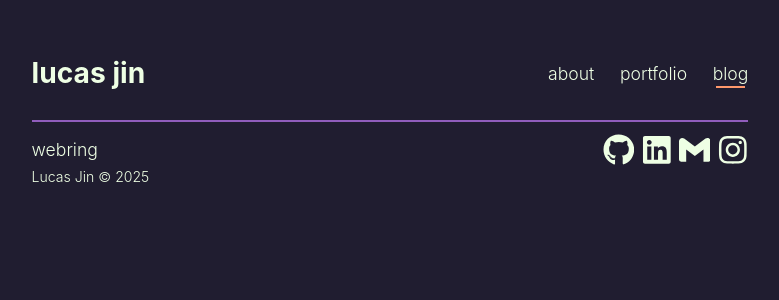
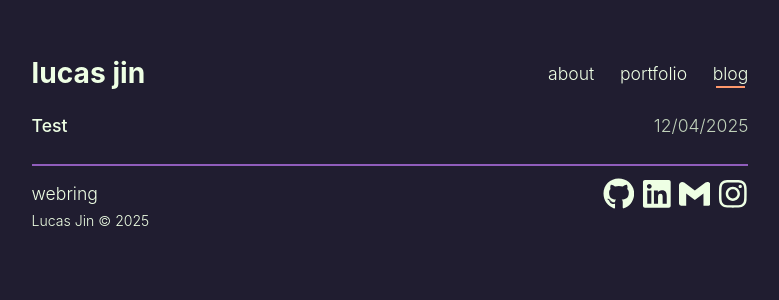
Before and after one commit to LucasHJin/LucasHJin.github.io, a Next.js app: page /blog in a window 1280 px wide. Shown: the top 300 px of the page, without its empty margins (250-1029 px from the left). Built offline with nearby package versions, Linux system fonts and the light colour scheme.

Commit message:
Temp blog setup

```diff
--- /dev/null
+++ b/mdx-components.tsx
@@ -0,0 +1,9 @@
+import type { MDXComponents } from 'mdx/types'
+
+// can override elements (i.e. h1)
+    // https://nextjs.org/docs/app/api-reference/file-conventions/mdx-components
+export function useMDXComponents(components: MDXComponents): MDXComponents {
+  return {
+    ...components,
+  }
+}
--- a/next.config.mjs
+++ b/next.config.mjs
@@ -1,4 +1,22 @@
+import createMDX from '@next/mdx'
+import rehypePrism from "rehype-prism-plus";
+import rehypeSlug from "rehype-slug";
+
+// https://nextjs.org/docs/app/building-your-application/configuring/mdx
+
 /** @type {import('next').NextConfig} */
-const nextConfig = {};
+const nextConfig = {
+  // Configure `pageExtensions` to include markdown and MDX files
+  pageExtensions: ['js', 'jsx', 'md', 'mdx', 'ts', 'tsx'],
+  // Optionally, add any other Next.js config below
+}
 
-export default nextConfig;
+const withMDX = createMDX({
+  // Add markdown plugins here, as desired
+  options: {
+    rehypePlugins: [rehypePrism, rehypeSlug],
+  },
+})
+
+// Merge MDX config with Next.js config
+export default withMDX(nextConfig)
--- a/src/app/blog/page.js
+++ b/src/app/blog/page.js
@@ -1,13 +1,52 @@
-'use client';
-import React, { useEffect, useState } from 'react';
+import fs from "fs";
+import path from "path";
+import Link from "next/link";
 
-export default function Blog() {
+import "@/app/styling/blog.css"
 
+// credit to martin sit (https://github.com/martin226/v2)
 
-    return (
-      <div>
-        <h1 className="sr-only">My Blog</h1>
+export default async function Blog() {
+  // get all files from writing directory
+  const postsDirectory = path.join(process.cwd(), "src/app/blog");
+  const entries = fs.readdirSync(postsDirectory, { withFileTypes: true });
 
-      </div>
-    );
+  // filter for directories
+  const folderNames = entries
+    .filter((entry) => entry.isDirectory())
+    .map((entry) => entry.name);
+
+  // get meta data from mdx files
+  const posts = await Promise.all(
+    folderNames.map(async (folderName) => {
+      const { meta } = await import(`../blog/${folderName}/page.mdx`);
+      return { ...meta, slug: folderName }; // folder = slug (specific part of url that describes)
+    })
+  );
+
+  // sort by date (use / instead of - for local time)
+  posts.sort((first, second) => new Date(first.date) - new Date(second.date));
+  return (
+    <div className="blog">
+      <h1 className="sr-only">My Blog</h1>
+      <ul className="no-list">
+        {posts.map(({ title, date, slug }) => (
+          <li key={slug} className="post">
+            <span>
+              <Link href={`/blog/${slug}`} className="important">
+                {title}
+              </Link>
+            </span>
+            <time>
+              {new Date(date).toLocaleDateString("en-GB", {
+                day: "2-digit",
+                month: "2-digit",
+                year: "numeric",
+              })}
+            </time>
+          </li>
+        ))}
+      </ul>
+    </div>
+  );
 }
--- /dev/null
+++ b/src/app/blog/test/page.mdx
@@ -0,0 +1,24 @@
+export const meta = {
+  title: "Test",
+  date: "2025/04/12",
+  tags: ["a"],
+  description: "a test",
+}
+
+import MdxLayout from "@/app/layout/MdxLayout";
+
+export default function MDXPage({ children }) {
+  return children
+}
+
+# Testing testing
+
+This is some **bold** and _italics_ text.
+
+This is a list in markdown:
+
+- One
+- Two
+- Three
+
+one two one two
--- /dev/null
+++ b/src/app/layout/MdxLayout.js
@@ -0,0 +1,8 @@
+// not needed rn (only if tailwind)
+export default function MdxLayout({ children }) {
+    return (
+      <div>
+        {children}
+      </div>
+    );
+  }
--- a/src/app/styling/blog.css
+++ b/src/app/styling/blog.css
@@ -0,0 +1,4 @@
+.blog .post {
+    display: flex;
+    justify-content: space-between;
+}
--- a/src/app/styling/globals.css
+++ b/src/app/styling/globals.css
@@ -64,6 +64,16 @@ ul:not(.no-list) li::before {
   top: 0.3em;
   font-size: 0.7em;
   font-style: normal;
+  transition: transform 0.3s ease, color 0.3s ease;
+}
+
+ul:not(.no-list) li:hover {
+  transform: translateX(0.3em);
+}
+
+ul:not(.no-list) li:hover::before {
+  transform: rotate(90deg);
+  color: var(--accent);
 }
 
 h2 {
```
Also changed, not shown: package.json (+9 -1 lines), src/app/styling/home.css (+0 -13 lines), 1 other file (tests, documents, lock files or other folders).
